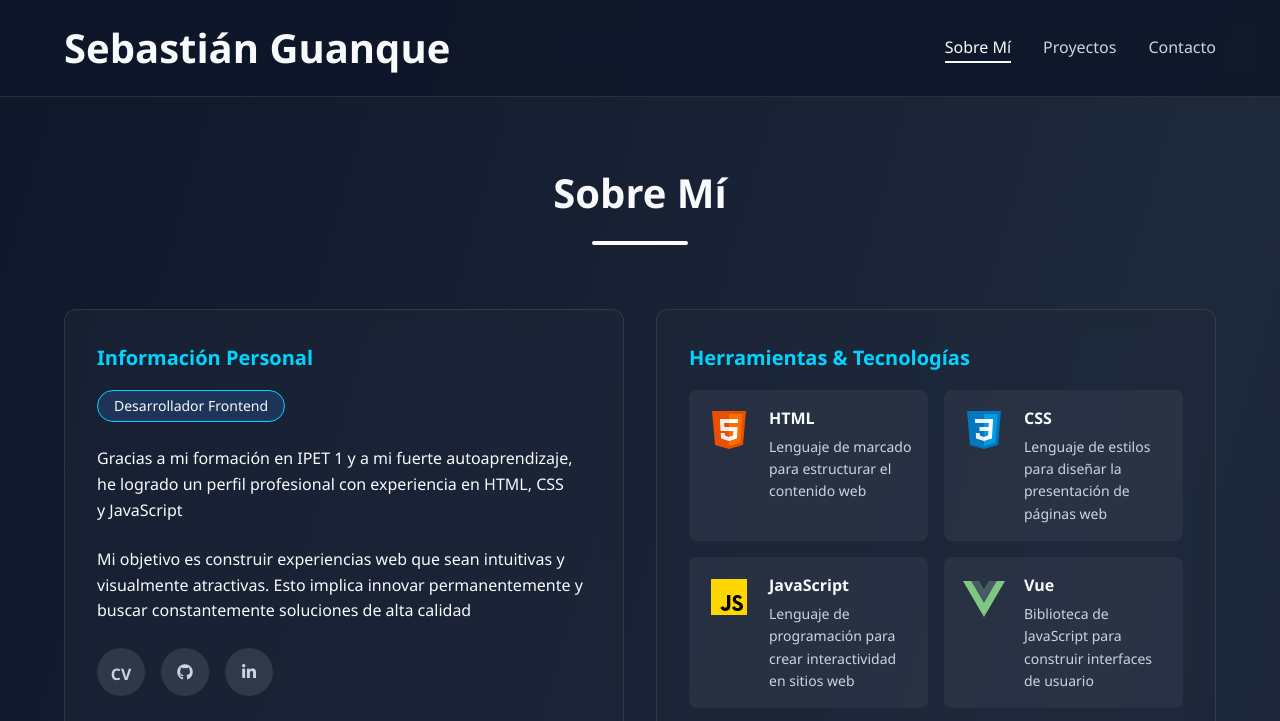
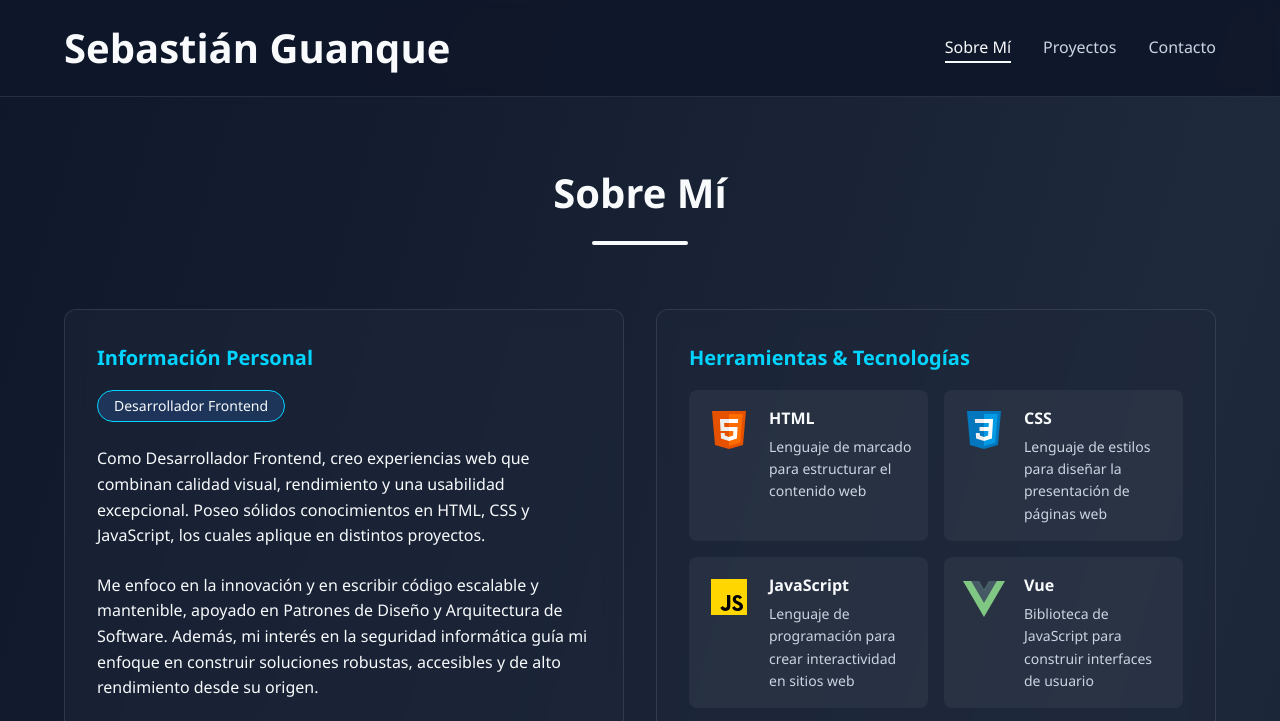
Before and after one commit to sebastianguanque/sebastianguanque.github.io, a plain HTML site: page index.html in a window 1280 px wide. Shown: the top 721 px of the page. Drawn offline with nearby package versions, Linux system fonts and the light colour scheme.

Commit message:
feat: Refactorizar sección 'Sobre Mí' para mejorar la narrativa profesional

```diff
--- a/css/styles.css
+++ b/css/styles.css
@@ -763,7 +763,8 @@ img {
     grid-template-columns: 1fr 1fr;
   }
 
-  .info-personal {
+  .info-personal,
+  .herramientas {
     align-self: stretch;
 
     & .card {
--- a/index.html
+++ b/index.html
@@ -135,16 +135,19 @@
                     </div>
 
                     <p>
-                      Gracias a mi formación en IPET 1 y a mi fuerte
-                      autoaprendizaje, he logrado un perfil profesional con
-                      experiencia en HTML, CSS y JavaScript
+                      Como Desarrollador Frontend, creo experiencias web que
+                      combinan calidad visual, rendimiento y una usabilidad
+                      excepcional. Poseo sólidos conocimientos en HTML, CSS y
+                      JavaScript, los cuales aplique en distintos proyectos.
                     </p>
 
                     <p>
-                      Mi objetivo es construir experiencias web que sean
-                      intuitivas y visualmente atractivas. Esto implica innovar
-                      permanentemente y buscar constantemente soluciones de alta
-                      calidad
+                      Me enfoco en la innovación y en escribir código escalable
+                      y mantenible, apoyado en Patrones de Diseño y Arquitectura
+                      de Software. Además, mi interés en la seguridad
+                      informática guía mi enfoque en construir soluciones
+                      robustas, accesibles y de alto rendimiento desde su
+                      origen.
                     </p>
 
                     <article class="social-links">
```
